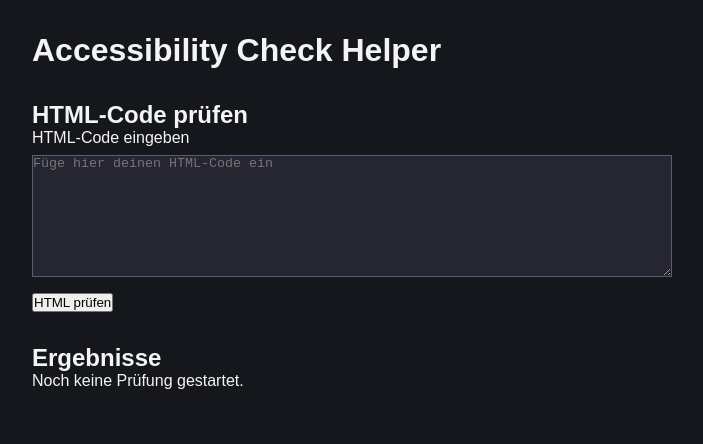
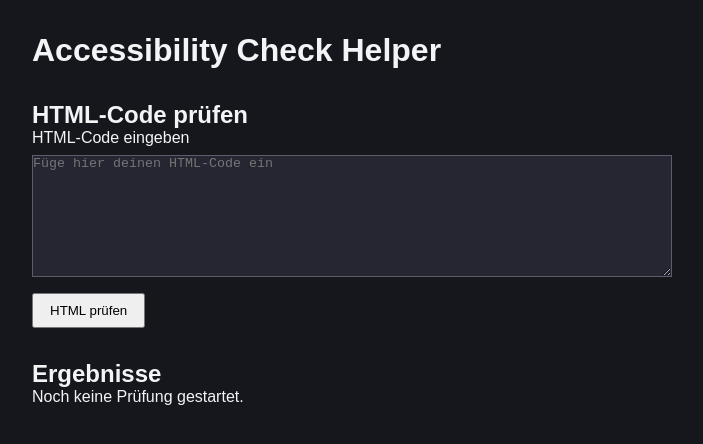
Before and after one commit to Lu-Nes/accessibility-check-helper, a React (Vite) app: page / in a window 1280 px wide. Shown: the top 444 px of the page, without its empty margins (144-847 px from the left). Built offline with nearby package versions, Linux system fonts and the light colour scheme.

Commit message:
Button besser klickbar gemacht

```diff
--- a/src/App.css
+++ b/src/App.css
@@ -26,3 +26,8 @@ textarea {
   color: #f3f4f6;
   border: 1px solid #5b5d6b;
 }
+
+button {
+  padding: 0.5rem 1rem;
+  cursor: pointer;
+}
```
